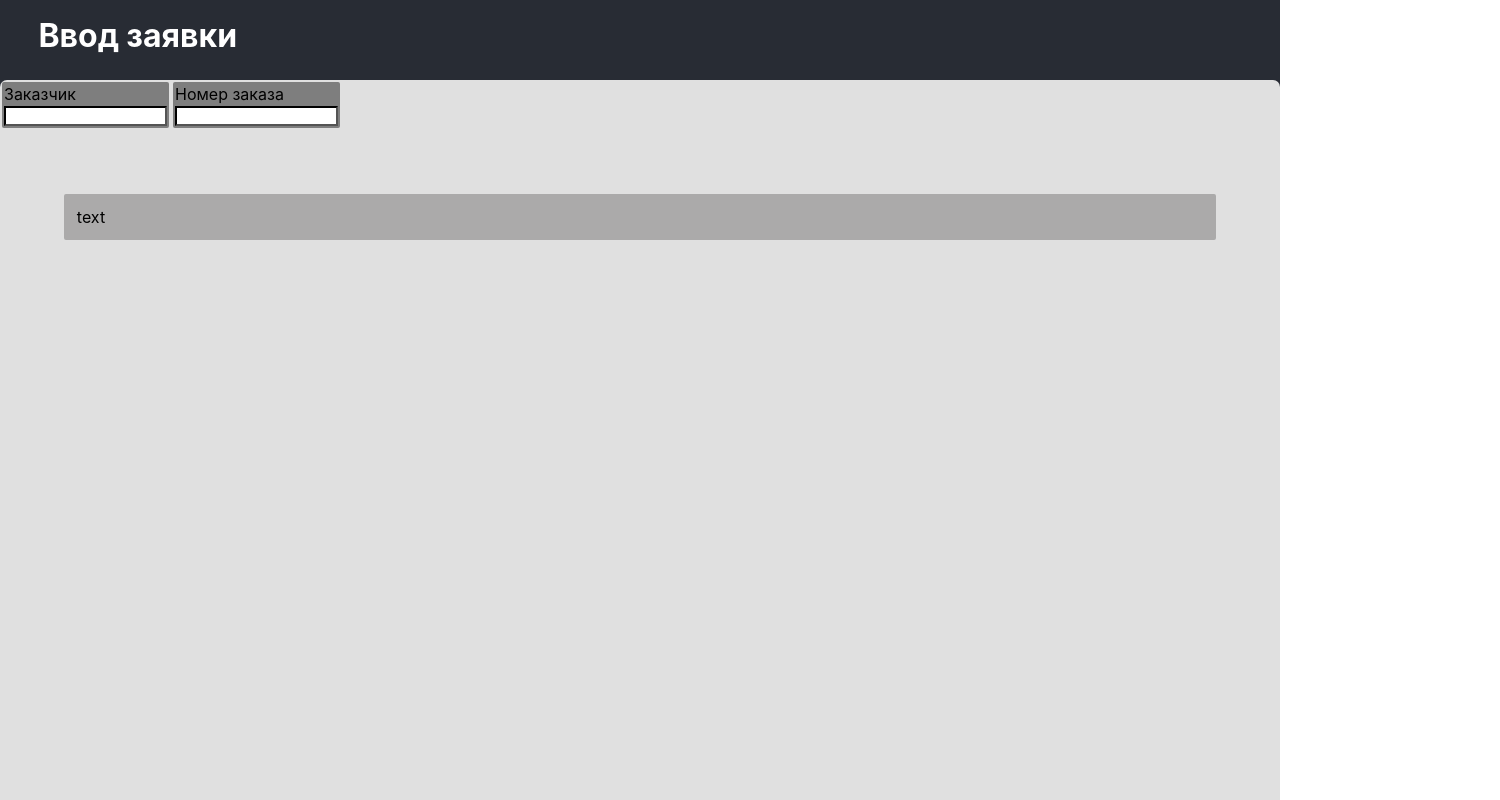
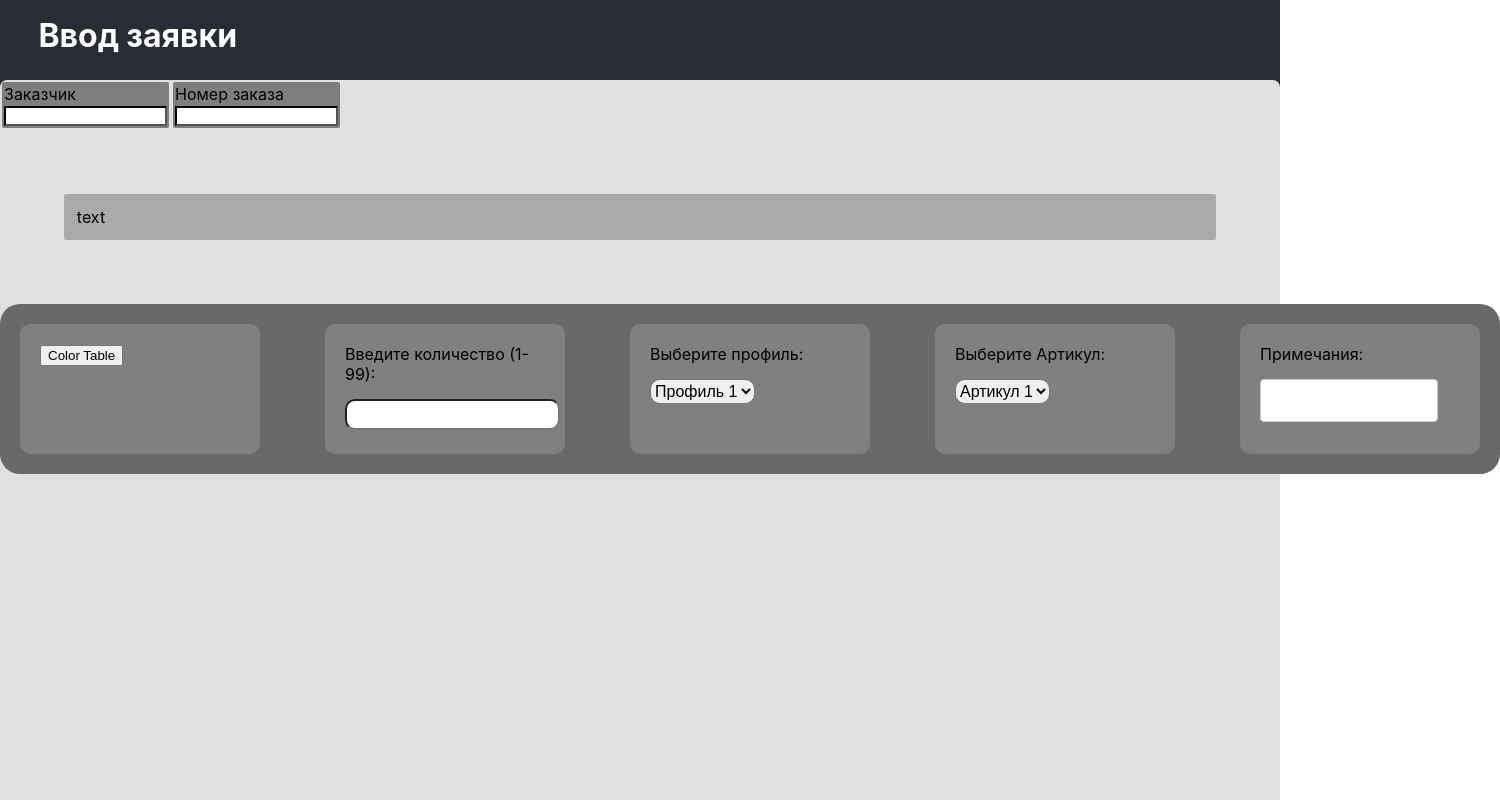
Before and after one commit to Xswinger/WebShowcaseUI, a React (Create React App) app: page / in a window 1280 px wide. Shown: the top 800 px of the page, 1500 px wide, since content can reach past the window. Built offline with nearby package versions, Linux system fonts and the light colour scheme; the HTML template or start-up script is replaced by a standard one.

Commit message:
Moved files

```diff
--- a/src/App.js
+++ b/src/App.js
@@ -1,7 +1,8 @@
 import './App.css';
-import PositionWrapper from "./ordercomponent/positionsWrapperComponent/positionsWrapperComponent"
-import CustomerComponent from './ordercomponent/customerComponent/CustomerComponent';
-import OrderNumberComponent from './ordercomponent/orderNumberComponent/OrderNumberComponent';
+import PositionWrapper from "./positionsWrapperComponent/positionsWrapperComponent"
+import CustomerComponent from './customerComponent/CustomerComponent';
+import OrderNumberComponent from './orderNumberComponent/OrderNumberComponent';
+import OrderComponent from './ordercomponent/OrderComponent';
 
 const App = () => {
     return (
@@ -13,6 +14,7 @@ const App = () => {
                 <CustomerComponent/>
                 <OrderNumberComponent/>
                 <PositionWrapper/>
+                <OrderComponent/>
             </div>
         </div>
     );
--- a/src/colorComponent/asd.css
+++ /dev/null
@@ -1,3 +0,0 @@
-asd {
-
-}
```
Also changed, not shown: src/customerComponent/CustomerComponent.js (renamed from src/ordercomponent/customerComponent/CustomerComponent.js), src/customerComponent/CustomerComponent.module.css (renamed from src/ordercomponent/customerComponent/CustomerComponent.module.css), src/orderNumberComponent/OrderNumberComponent.js (renamed from src/ordercomponent/orderNumberComponent/OrderNumberComponent.js), src/orderNumberComponent/OrderNumberComponent.module.css (renamed from src/ordercomponent/orderNumberComponent/OrderNumberComponent.module.css), src/positionsWrapperComponent/positionsWrapperComponent.js (renamed from src/ordercomponent/positionsWrapperComponent/positionsWrapperComponent.js), src/positionsWrapperComponent/positionsWrapperComponent.module.css (renamed from src/ordercomponent/positionsWrapperComponent/positionsWrapperComponent.module.css).
